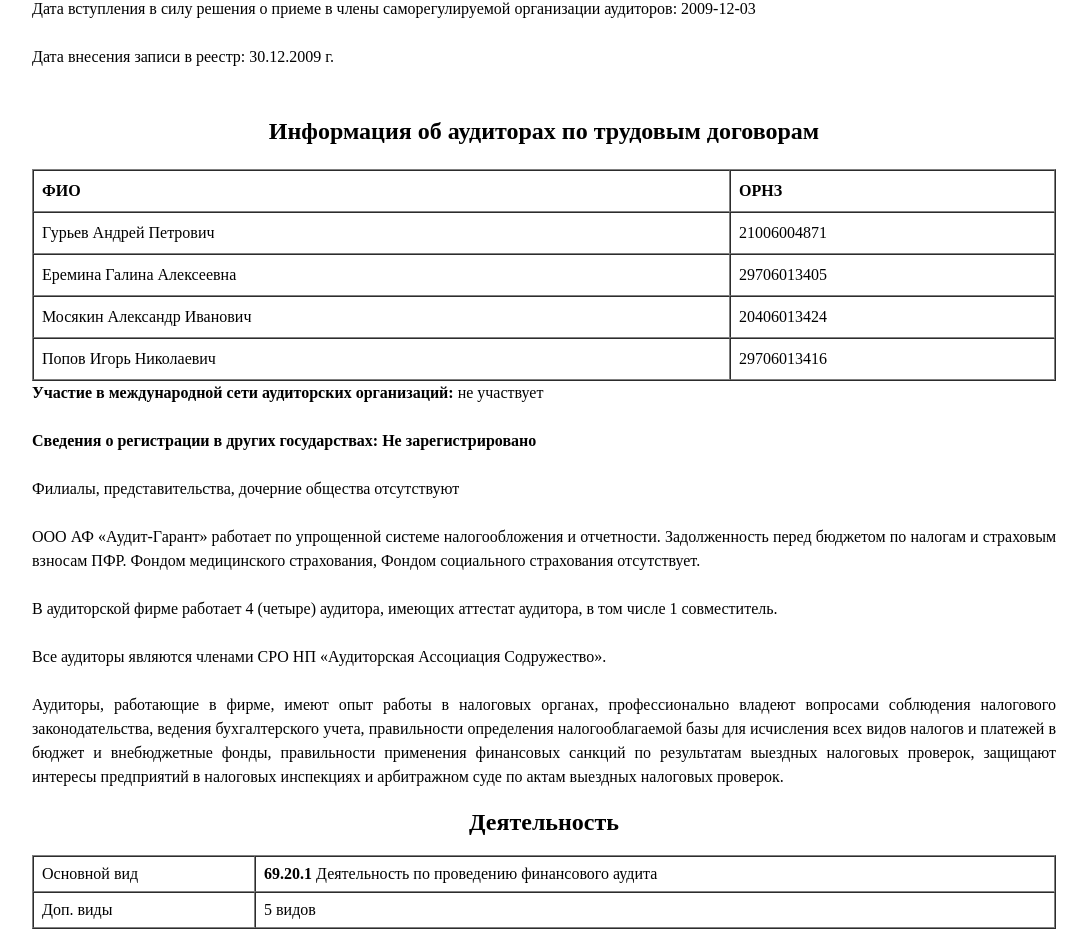
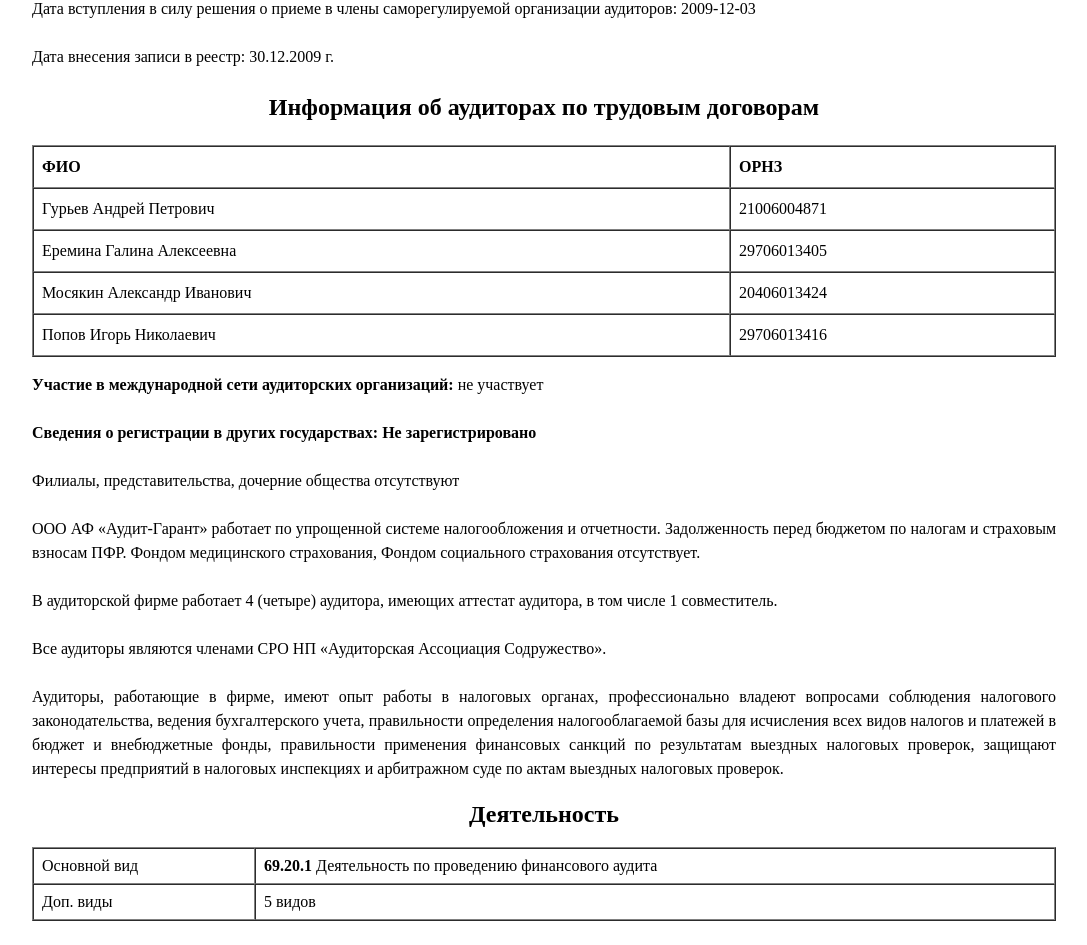
Before and after one commit to StaroKep/ooo-audit-garant.ru, a website: page index.html in a window 1280 px wide. Shown: the part 1053-1998 px from the top of the page, without its empty margins (96-1183 px from the left). Drawn offline with Linux system fonts and the light colour scheme.

Commit message:
Исправил отступы

```diff
--- a/index.html
+++ b/index.html
@@ -148,12 +148,16 @@
         Дата вступления в силу решения о приеме в члены саморегулируемой
         организации аудиторов: 2009-12-03<br /><br />
 
-        Дата внесения записи в реестр: 30.12.2009 г.<br /><br />
+        Дата внесения записи в реестр: 30.12.2009 г.<br />
 
         <h2 style="text-align: center">
           Информация об аудиторах по трудовым договорам
         </h2>
-        <table cellspacing="0" border="1" style="margin-top: 1rem">
+        <table
+          cellspacing="0"
+          border="1"
+          style="margin-top: 1rem; margin-bottom: 1rem"
+        >
           <tr>
             <td><b>ФИО</b></td>
             <td><b>ОРНЗ</b></td>
```
